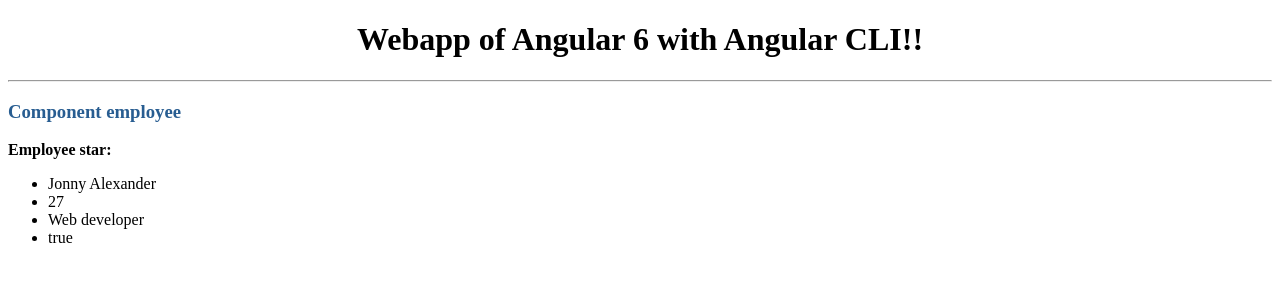
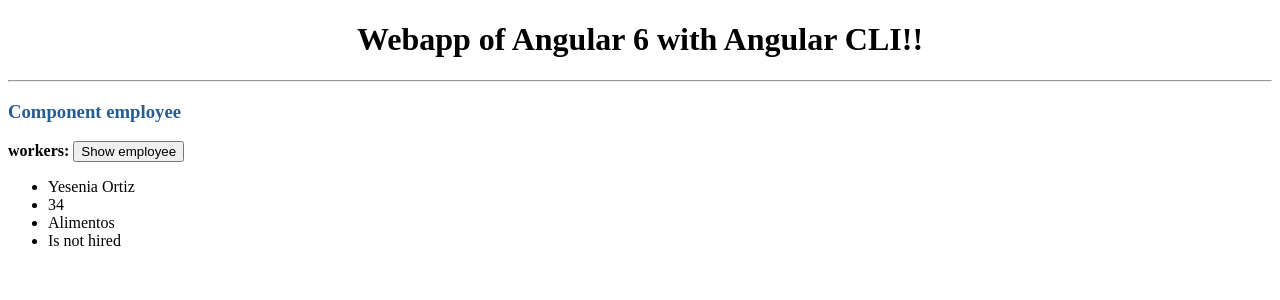
Before and after one commit to jonnyalexbh/angular6p0, an Angular app: page / in a window 1280 px wide. Shown: the top 300 px of the page. Built offline with nearby package versions, Linux system fonts and the light colour scheme.

Commit message:
directive ngIf and click event

```diff
--- a/src/app/employee/employee.component.html
+++ b/src/app/employee/employee.component.html
@@ -1,11 +1,25 @@
-<div align="left">
-  <h3 style="color:#285D91">{{ title }}</h3>
+<h3 align="left" style="color:#285D91">{{ title }}</h3>
 
-  <strong>Employee star:</strong>
+<div align="left" *ngIf="employee_external == true">
+  <strong>workers: </strong>
+  <button (click)="changeExternal(false)">Show employee</button>
+  <ul>
+    <li>{{ workers[0].name }}</li>
+    <li>{{ workers[0].age }}</li>
+    <li>{{ workers[0].position }}</li>
+    <li *ngIf="workers[0].hired == true">Is hired</li>
+    <li *ngIf="workers[0].hired == false">Is not hired</li>
+  </ul>
+</div>
+
+<div align="left" *ngIf="employee_external == false">
+  <strong>Employee star: </strong>
+  <button (click)="changeExternal(true)">Show workers</button>
   <ul>
     <li>{{ employee.name }}</li>
     <li>{{ employee.age }}</li>
     <li>{{ employee.position }}</li>
-    <li>{{ employee.hired }}</li>
+    <li *ngIf="employee.hired == true">Is hired</li>
+    <li *ngIf="employee.hired == false">Is not hired</li>
   </ul>
 </div>
--- a/src/app/employee/employee.component.ts
+++ b/src/app/employee/employee.component.ts
@@ -17,6 +17,7 @@
   public title = 'Component employee';
   public employee:Employee;
   public workers:Array<Employee>;
+  public employee_external:boolean;
   /**
   * constructor
   *
@@ -25,10 +26,11 @@
   {
     this.employee = new Employee('Jonny Alexander', 27, 'Web developer', true);
     this.workers = [
-      new Employee('Jonny Alexander', 26, 'Ing. sistemas', true),
+      new Employee('Yesenia Ortiz', 34, 'Alimentos', false),
       new Employee('Juan David Lopez', 30, 'Ing. sistemas', false),
       new Employee('Daniela Lopez', 56, 'Ing. industrial', true)
     ];
+    this.employee_external = true;
   }
   /**
   * ngOnInit - first method that is executed after the constructor
@@ -39,5 +41,12 @@
     console.log(this.employee);
     console.log(this.workers);
   }
+  /**
+  * changeExternal
+  *
+  */
+  changeExternal(paramt){
+    this.employee_external = paramt;
+  }
 
 }
```
